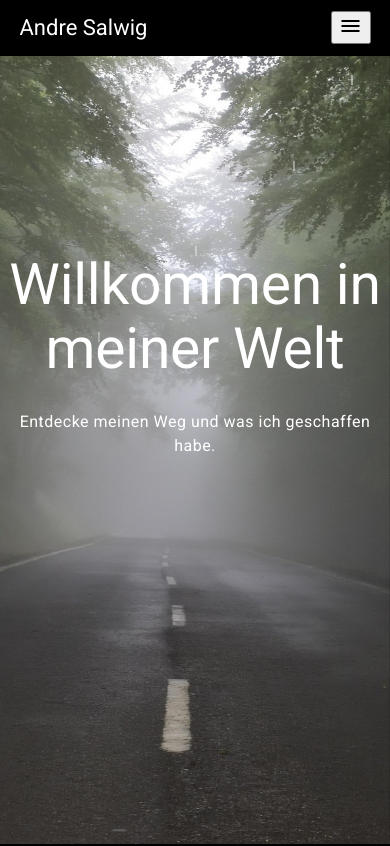
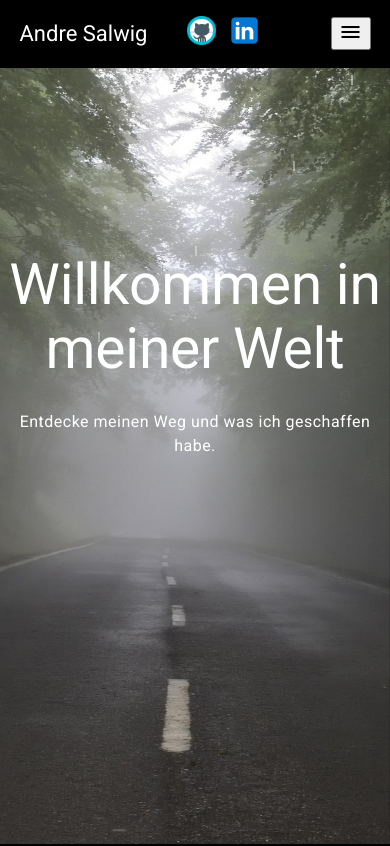
Before and after one commit to AndreSalwig/portfolio, an Angular app: page / in a window 390 px wide. Shown: the top 846 px of the page. Built offline with nearby package versions, Linux system fonts and the light colour scheme.

Commit message:
add icons + links

```diff
--- a/src/app/navbar/navbar.component.css
+++ b/src/app/navbar/navbar.component.css
@@ -3,35 +3,63 @@
     display: flex;
     align-items: center;
     justify-content: space-between;
-    padding: 0vw 5vw 0vw 5vw;
+    padding: 0vw 5vw;
     position: fixed;
     z-index: 1000;
+    height: 8vh;
 }
 
-.me{
+.me {
     color: white;
+    cursor: default;
 }
 
-.socialMedia{
-    width: 40%;
+/* Neuer Wrapper für rechts */
+.rightSection {
     display: flex;
-    justify-content: space-between;
+    align-items: center;
 }
 
-.socialMedia *{
+/* Icons links von den Menüpunkten mit 2rem Abstand */
+.images {
+    display: flex;
+    align-items: center;
+    margin-right: 2rem;
+    gap: 0.5rem;
+}
+
+.images img {
+    height: 35px;
+}
+
+.socialMedia {
+    display: flex;
+    align-items: center;
+    gap: 1.5rem;
+}
+
+.socialMedia * {
     color: white;
     font-size: medium;
     text-decoration: none;
 }
 
-.burgerMenue{
+.burgerMenue {
     display: none;
 }
+
+/* RESPONSIVE: Trenne images & socialMedia */
 @media (max-width: 950px) {
-    .burgerMenue{
+    .rightSection {
+        flex-direction: column;
+        align-items: center;
+    }
+
+    .burgerMenue {
         display: block;
     }
-    .socialMedia{
+
+    .menueItem {
         display: none;
     }
 }
--- a/src/app/navbar/navbar.component.html
+++ b/src/app/navbar/navbar.component.html
@@ -1,15 +1,21 @@
 <mat-toolbar class="navBar">
   <span class="me">Andre Salwig</span>
-  <div class="socialMedia">
-    <a href="https://github.com/AndreSalwig">GitHub</a>
-    <a href="https://www.linkedin.com/in/andre-salwig-098678371/">LinkedIn</a>
-    <a href="#aboutMe">Über mich</a>
-    <a href="#lebenslauf">Lebenslauf</a>
-    <a href="#kontakt">Kontakt</a>
+
+  <div class="rightSection">
+    <div class="images">
+      <a href="https://github.com/AndreSalwig"><img src="github-48.png" /></a>
+      <a href="https://www.linkedin.com/in/andre-salwig-098678371/"><img src="linkedin-50.png" /></a>
+    </div>
+    <div class="socialMedia">
+      <a class="menueItem" href="#aboutMe">Über mich</a>
+      <a class="menueItem" href="#lebenslauf">Lebenslauf</a>
+      <a class="menueItem" href="#kontakt">Kontakt</a>
+    </div>
   </div>
+
   <div class="burgerMenue">
     <button matIconButton class="example-icon" aria-label="Example icon-button with menu icon">
-    <mat-icon>menu</mat-icon>
+      <mat-icon>menu</mat-icon>
     </button>
   </div>
 </mat-toolbar>
```
Also changed, not shown: public/github-48.png (added), public/linkedin-50.png (added).
